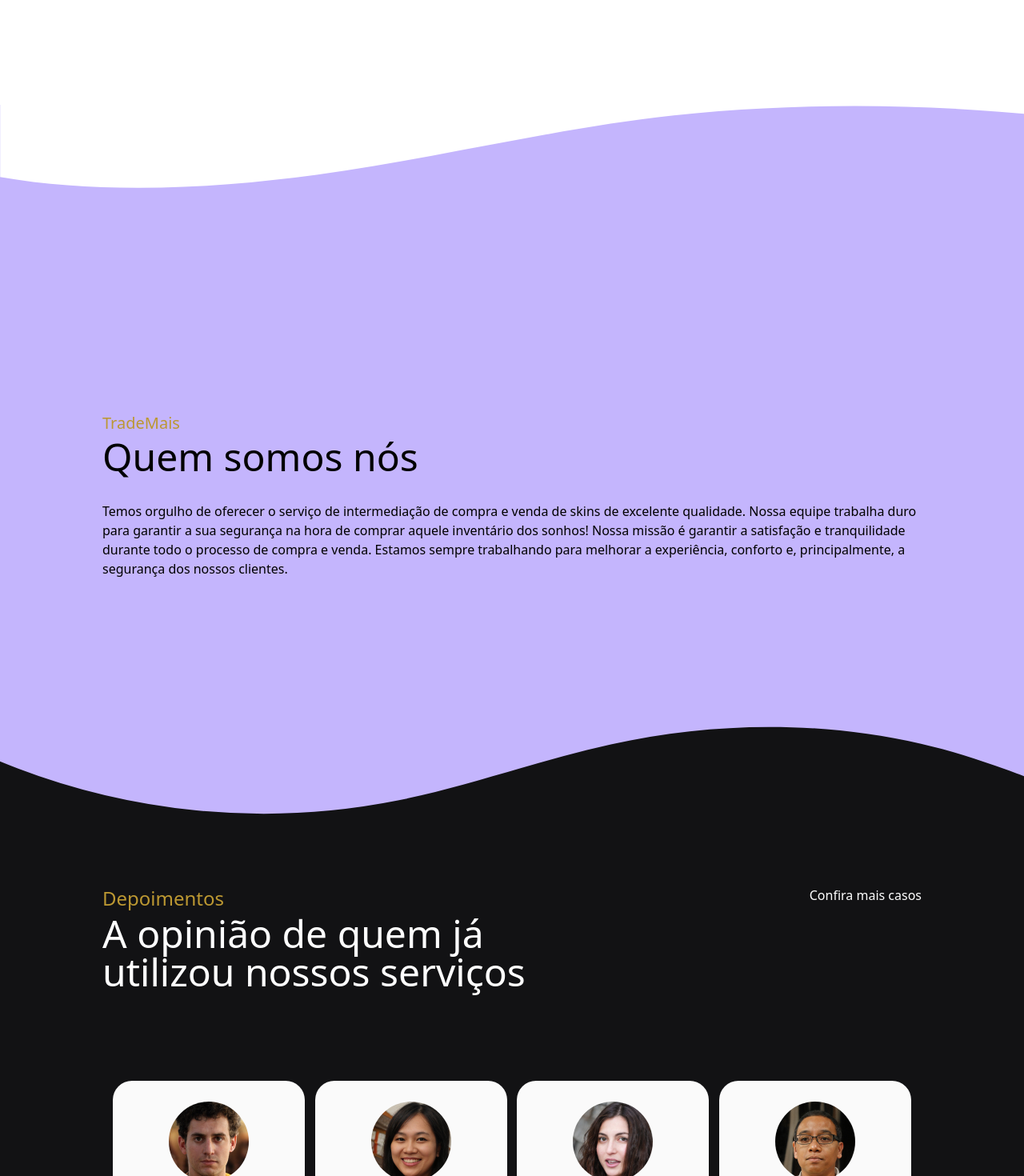
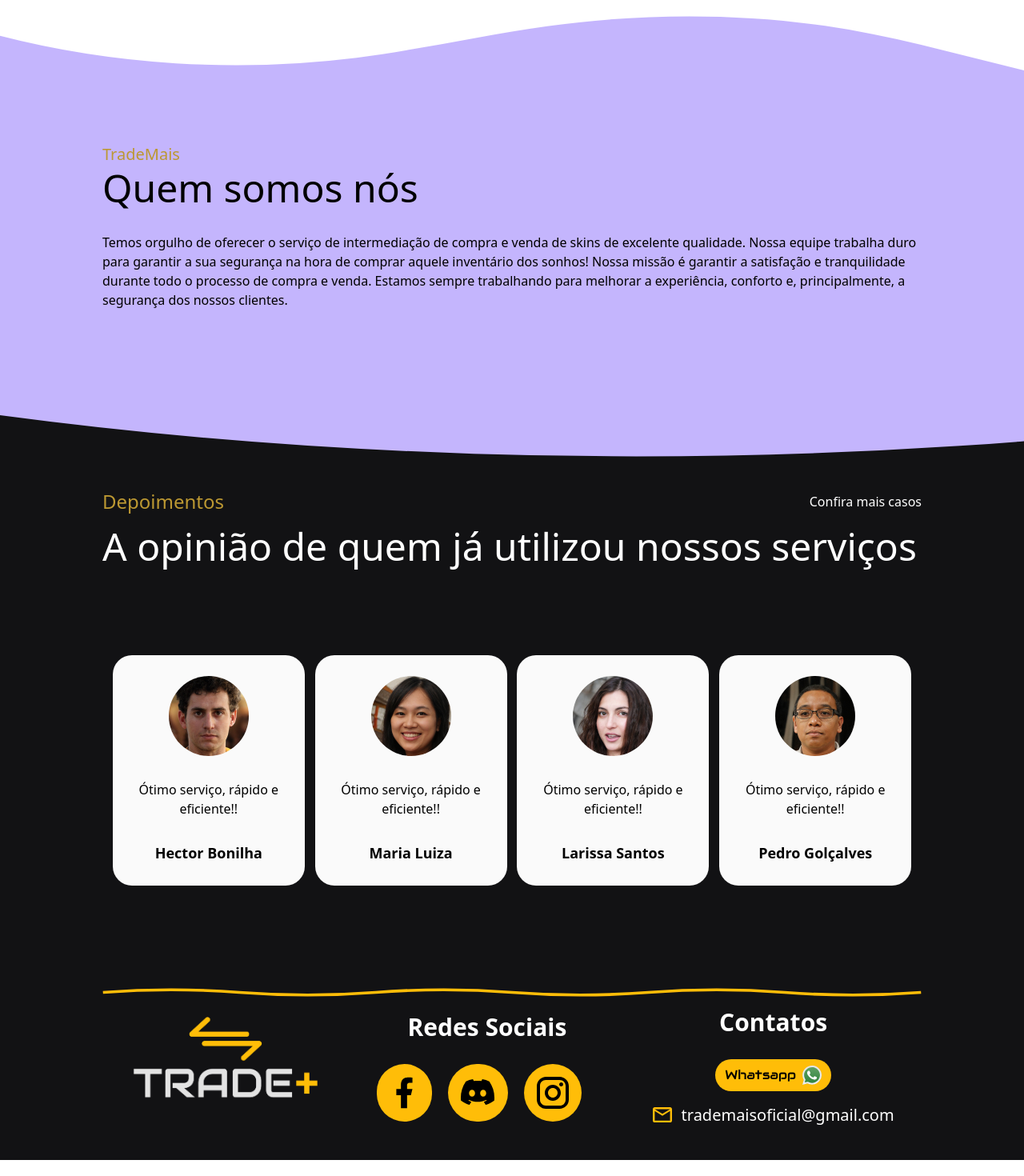
Before and after one commit to WallisonRP/trademais, a React (Vite) app: page / in a window 1280 px wide. Shown: the part 1580-3050 px from the top of the page at 80% size. Built offline with nearby package versions, Linux system fonts and the light colour scheme.

Commit message:
mudança em seções

```diff
--- a/src/components/Social/index.tsx
+++ b/src/components/Social/index.tsx
@@ -1,13 +1,35 @@
 import facebookLogo from "../../assets/icons/facebook.svg";
 import instagramLogo from "../../assets/icons/instagram.svg";
 import discordLogo from "../../assets/icons/discord.svg";
+import { SocialIcon } from "../SocialIcon";
 
 export function Social() {
   return (
-    <div className="text-3xl font-semibold text-white text-center">
+    <div className="md:text-3xl text-base font-semibold text-white text-center">
       <span>Redes Sociais</span>
-      <ul className="socialList flex justify-between mt-7">
-        <li className="bg-[#FFBD08] grid place-items-center py-4 px-6 rounded-full mr-5">
+      <ul className="socialList flex justify-center mt-7">
+        <SocialIcon
+          icon={facebookLogo}
+          link="/"
+          paddingX={6}
+          iconSize={8}
+          paddingY={4}
+        />
+        <SocialIcon
+          icon={discordLogo}
+          link="/"
+          paddingX={4}
+          iconSize={10}
+          paddingY={4}
+        />
+        <SocialIcon
+          icon={instagramLogo}
+          link="/"
+          paddingX={4}
+          iconSize={10}
+          paddingY={4}
+        />
+        {/* <li className="bg-[#FFBD08] grid place-items-center py-4 px-6 rounded-full mr-5">
           <a href="">
             <img src={facebookLogo} alt="" />
           </a>
@@ -19,9 +41,9 @@ export function Social() {
         </li>
         <li className="bg-[#FFBD08] grid place-items-center py-4 px-4 rounded-full">
           <a href="">
-            <img className="w-10" src={instagramLogo} alt="" />
+            <img className="w-4" src={instagramLogo} alt="" />
           </a>
-        </li>
+        </li> */}
       </ul>
     </div>
   );
--- /dev/null
+++ b/src/components/SocialIcon/index.tsx
@@ -0,0 +1,25 @@
+interface SocialIconProps {
+  icon: string;
+  link: string;
+  paddingX: number;
+  paddingY: number;
+  iconSize: number;
+}
+
+export function SocialIcon({
+  icon,
+  link,
+  paddingX,
+  paddingY,
+  iconSize,
+}: SocialIconProps) {
+  return (
+    <li
+      className={`bg-[#FFBD08] grid place-items-center py-4 px-${paddingX} rounded-full mr-5`}
+    >
+      <a href={link}>
+        <img className={`md:w-${iconSize}`} src={icon} alt="" />
+      </a>
+    </li>
+  );
+}
--- a/src/components/sections/AboutUs/index.tsx
+++ b/src/components/sections/AboutUs/index.tsx
@@ -4,12 +4,14 @@ import aboutUsImage from "../../../assets/images/about-us-image.png";
 
 export function AboutUs() {
   return (
-    <section className="mt-72 mb-44 flex px-[10%] justify-between">
-      <div className="font-medium">
-        <p className="text-[#BC9832] text-xl mb-1">TradeMais</p>
-        <h1 className="text-5xl mb-8">Quem somos nós</h1>
-        <div className="max-w-4xl mb-36 text-xl">
-          <p className="mb-8">
+    <section className="md:mt-72 mt-24 flex md:px-[10%] px-[3%] justify-between">
+      <div>
+        <p className="text-[#BC9832] text-xl mb-1 font-medium">TradeMais</p>
+        <h1 className="md:text-5xl text-3xl font-bold md:mb-8 mb-3">
+          Quem somos nós
+        </h1>
+        <div className="max-w-4xl md:mb-36 mb-6 text-xl md:text-left text-justify">
+          <p className="md:mb-8 mb-4">
             Temos orgulho de oferecer o serviço de intermediação de compra e
             venda de skins de excelente qualidade. Nossa equipe trabalha duro
             para garantir a sua segurança na hora de comprar aquele inventário
@@ -23,7 +25,9 @@ export function AboutUs() {
           </p>
         </div>
 
-        <FilledButton title="ENTRE EM CONTATO" />
+        <div className="mx-auto">
+          <FilledButton title="ENTRE EM CONTATO" />
+        </div>
       </div>
 
       <img className="h-[500px] md:block hidden" src={aboutUsImage} alt="" />
--- a/src/components/sections/Footer/index.tsx
+++ b/src/components/sections/Footer/index.tsx
@@ -36,18 +36,18 @@ const clientModel = [
 
 export function Footer() {
   return (
-    <footer className="px-[10%] pb-7 bg-[#121214] text-white">
-      <div className="flex justify-between font-medium">
-        <span className="max-w-xl">
-          <p className="text-[#BC9832] text-2xl mb-1">Depoimentos</p>
-          <h1 className="text-5xl mb-8">
-            A opinião de quem já utilizou nossos serviços
-          </h1>
+    <footer className="px-[10%] pt-32 pb-7 bg-[#121214] text-white relative">
+      <div className="">
+        <span className="flex justify-between items-center font-medium ">
+          <p className="text-[#BC9832] md:text-2xl text-lg">Depoimentos</p>
+          <p className="">Confira mais casos</p>
         </span>
-        <p>Confira mais casos</p>
+        <h1 className="md:text-5xl text-2xl md:text-left text-center mt-4 mb-8">
+          A opinião de quem já utilizou nossos serviços
+        </h1>
       </div>
 
-      <div className="flex justify-evenly pt-20 pb-32">
+      <div className=" justify-evenly pt-20 pb-32 md:flex hidden">
         <ClientCard
           name={clientModel[0].name}
           profilePictureUrl={clientModel[0].profilePictureUrl}
@@ -70,26 +70,44 @@ export function Footer() {
         />
       </div>
 
-      <img className="w-full" src={footerLine} alt="" />
+      {/* <img className="w-full h-32" src={footerLine} alt="" /> */}
 
-      <div className="py-16 flex justify-between">
-        <img className="w-60" src={logo} alt="" />
+      <svg
+        className="w-[100%]"
+        height="11"
+        viewBox="0 0 1415 11"
+        fill="none"
+        xmlns="http://www.w3.org/2000/svg"
+      >
+        <path
+          d="M1 5.5C79.5 -0.5 158 -0.5 236.5 5.5C315 11.5 393.5 11.5 472 5.5C550.5 -0.5 629 -0.5 707.5 5.5C786 11.5 864.5 11.5 943 5.5C1021.5 -0.5 1100 -0.5 1178.5 5.5C1257 11.5 1335.5 11.5 1414 5.5"
+          stroke="#FFBD08"
+          stroke-width="5"
+        />
+      </svg>
+
+      <div className="grid md:grid-flow-col md:place-content-around place-items-center">
+        <img className="md:w-60 w-20 my-3" src={logo} alt="" />
         <Social />
-        <Contacts />
+        <div className="md:block hidden">
+          <Contacts />
+        </div>
       </div>
-      {/* <div className="custom-shape-divider-top-1675108744">
+
+      <div className="absolute top-0 left-0 w-full overflow-hidden leading-none">
         <svg
+          className="relative block w-[350%] h-[158px]"
           data-name="Layer 1"
           xmlns="http://www.w3.org/2000/svg"
           viewBox="0 0 1200 120"
           preserveAspectRatio="none"
         >
           <path
-            d="M985.66,92.83C906.67,72,823.78,31,743.84,14.19c-82.26-17.34-168.06-16.33-250.45.39-57.84,11.73-114,31.07-172,41.86A600.21,600.21,0,0,1,0,27.35V120H1200V95.8C1132.19,118.92,1055.71,111.31,985.66,92.83Z"
-            className="shape-fill"
+            d="M321.39,56.44c58-10.79,114.16-30.13,172-41.86,82.39-16.72,168.19-17.73,250.45-.39C823.78,31,906.67,72,985.66,92.83c70.05,18.48,146.53,26.09,214.34,3V0H0V27.35A600.21,600.21,0,0,0,321.39,56.44Z"
+            className="fill-violet-300"
           ></path>
         </svg>
-      </div> */}
+      </div>
     </footer>
   );
 }
--- a/src/components/sections/HowItWorks/index.tsx
+++ b/src/components/sections/HowItWorks/index.tsx
@@ -2,7 +2,7 @@ import "./styles.css";
 
 export function HowItWorks() {
   return (
-    <section className="relative bg-violet-300 px-[10%] p-96 font-medium">
+    <section className="relative bg-violet-300 px-[10%] pt-40 pb-24 font-medium mt-16">
       <p className="text-[#BC9832] text-xl mb-1">TradeMais</p>
       <h1 className="text-5xl mb-8">Quem somos nós</h1>
 
@@ -16,8 +16,9 @@ export function HowItWorks() {
         nossos clientes.
       </p>
 
-      <div className="custom-shape-divider-top-1675108234">
+      <div className="absolute top-0 left-0 w-full overflow-hidden">
         <svg
+          className="relative block md:w-[130%] w-[180%] h-[113px] overflow-hidden"
           data-name="Layer 1"
           xmlns="http://www.w3.org/2000/svg"
           viewBox="0 0 1200 120"
@@ -25,13 +26,14 @@ export function HowItWorks() {
         >
           <path
             d="M321.39,56.44c58-10.79,114.16-30.13,172-41.86,82.39-16.72,168.19-17.73,250.45-.39C823.78,31,906.67,72,985.66,92.83c70.05,18.48,146.53,26.09,214.34,3V0H0V27.35A600.21,600.21,0,0,0,321.39,56.44Z"
-            className="shape-fill"
+            className="fill-white"
           ></path>
         </svg>
       </div>
 
-      <div className="custom-shape-divider-bottom-1675108722">
+      {/* <div className="absolute left-0 bottom-0 w-full overflow-hidden leading-none">
         <svg
+          className="relative block h-[201px] w-[350%]"
           data-name="Layer 1"
           xmlns="http://www.w3.org/2000/svg"
           viewBox="0 0 1200 120"
@@ -39,10 +41,10 @@ export function HowItWorks() {
         >
           <path
             d="M985.66,92.83C906.67,72,823.78,31,743.84,14.19c-82.26-17.34-168.06-16.33-250.45.39-57.84,11.73-114,31.07-172,41.86A600.21,600.21,0,0,1,0,27.35V120H1200V95.8C1132.19,118.92,1055.71,111.31,985.66,92.83Z"
-            className="shape-fill"
+            className="fill-white"
           ></path>
         </svg>
-      </div>
+      </div> */}
     </section>
   );
 }
--- a/src/components/sections/HowItWorks/styles.css
+++ b/src/components/sections/HowItWorks/styles.css
@@ -1,3 +1,4 @@
+/*
 .custom-shape-divider-top-1675108234 {
   position: absolute;
   top: 0;
@@ -19,6 +20,9 @@
 .custom-shape-divider-top-1675108234 .shape-fill {
   fill: #ffffff;
 }
+
+*/
+
 .custom-shape-divider-bottom-1675108722 {
   position: absolute;
   bottom: 0;
```
